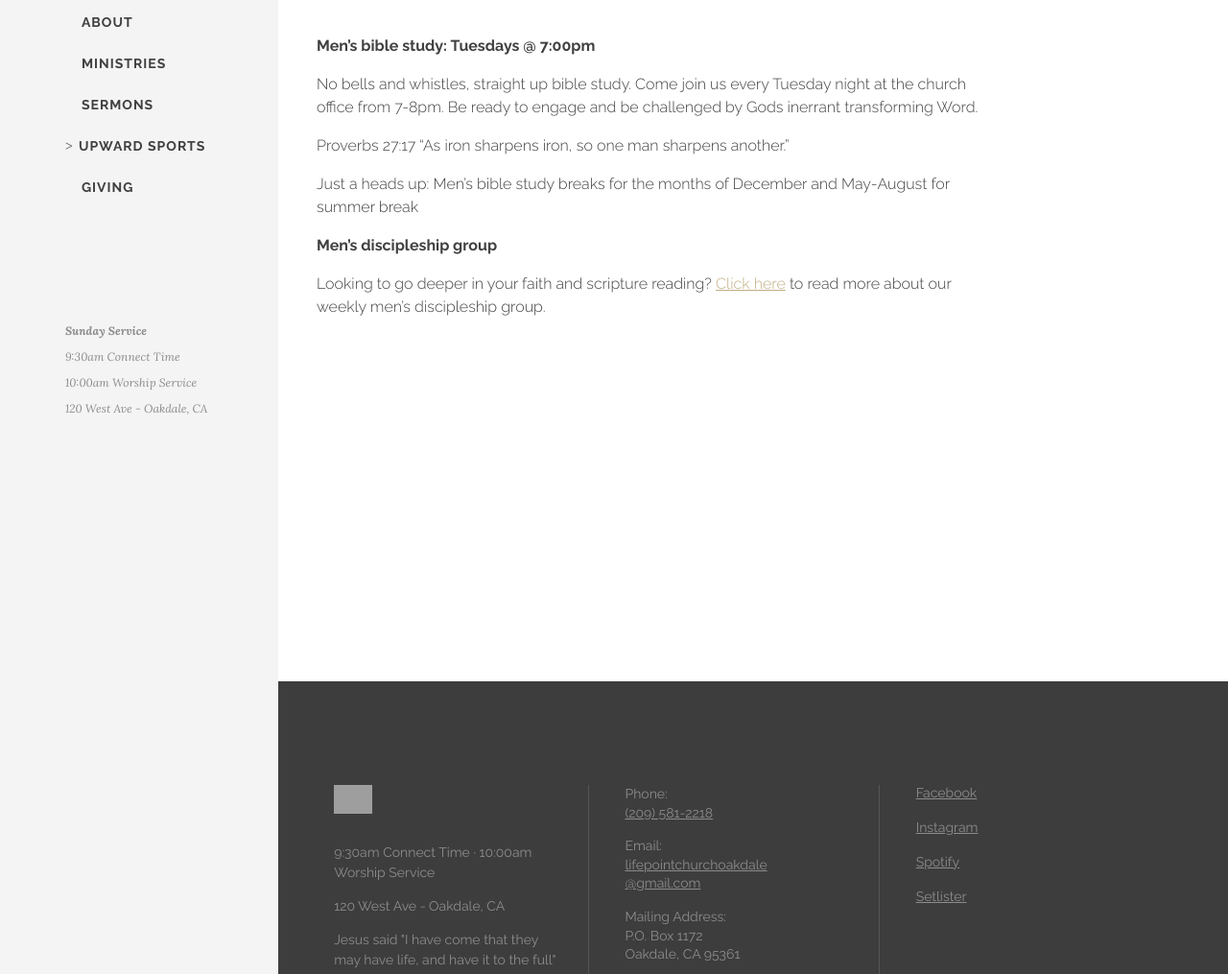
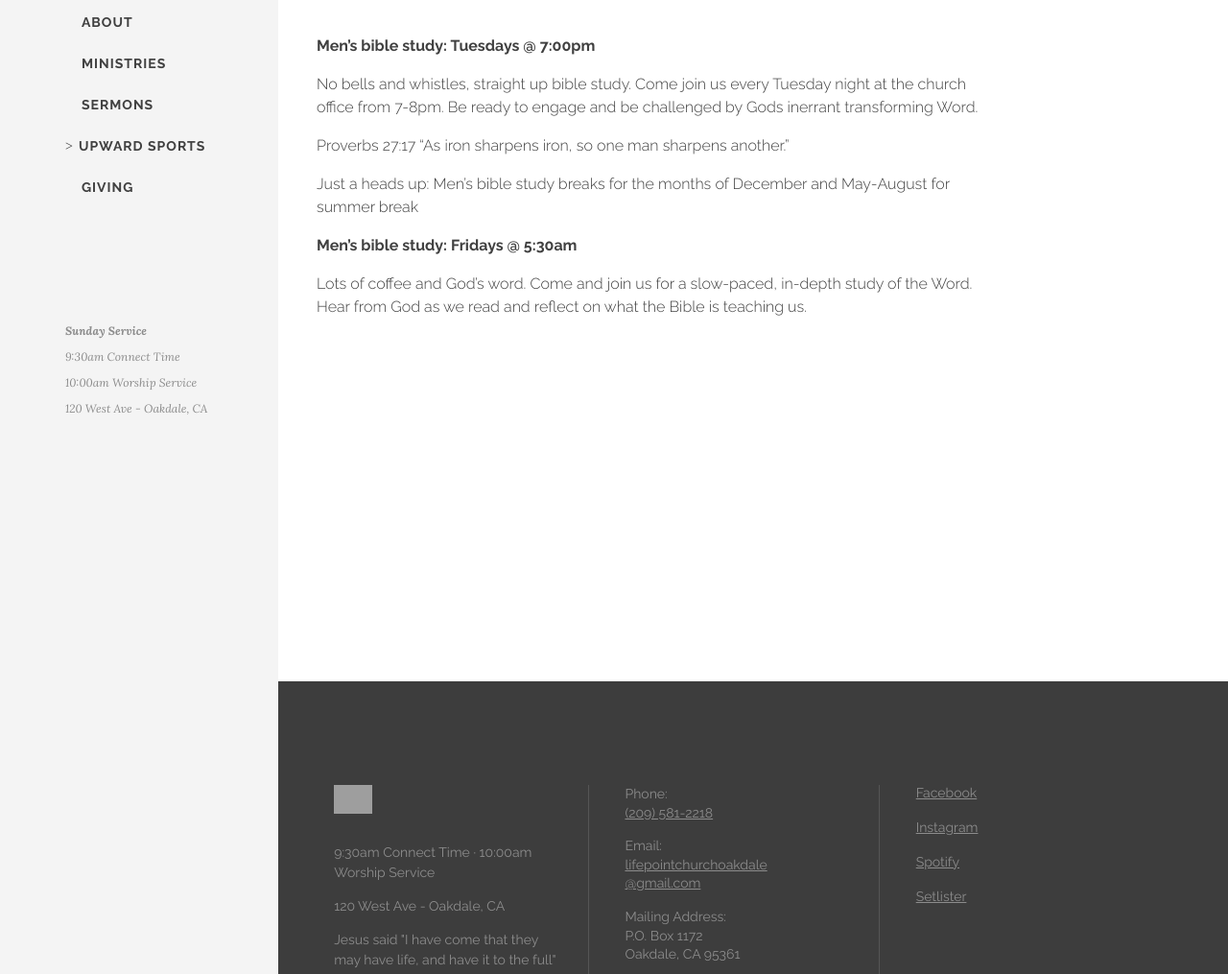
Before and after one commit to tybenz/lifepoint.github.io, a Jekyll site: the page built from ministries/mens-ministry/index.md, in a window 1280 px wide. Shown: the part 300-1315 px from the top of the page at 96% size. Built offline with Jekyll 4.4.1, drawn with Linux system fonts in a browser that asks for light colours; some web fonts are replaced; grey boxes are pictures that could not be loaded.

Commit message:
Update index.md

```diff
--- a/ministries/mens-ministry/index.md
+++ b/ministries/mens-ministry/index.md
@@ -14,6 +14,6 @@ Proverbs 27:17 “As iron sharpens iron, so one man sharpens another.”
 
 Just a heads up: Men’s bible study breaks for the months of December and May-August for summer break
 
-**Men's discipleship group**
+**Men's bible study: Fridays @ 5:30am**
 
-Looking to go deeper in your faith and scripture reading? [Click here](/replicate) to read more about our weekly men's discipleship group.
+Lots of coffee and God's word. Come and join us for a slow-paced, in-depth study of the Word. Hear from God as we read and reflect on what the Bible is teaching us.
```
